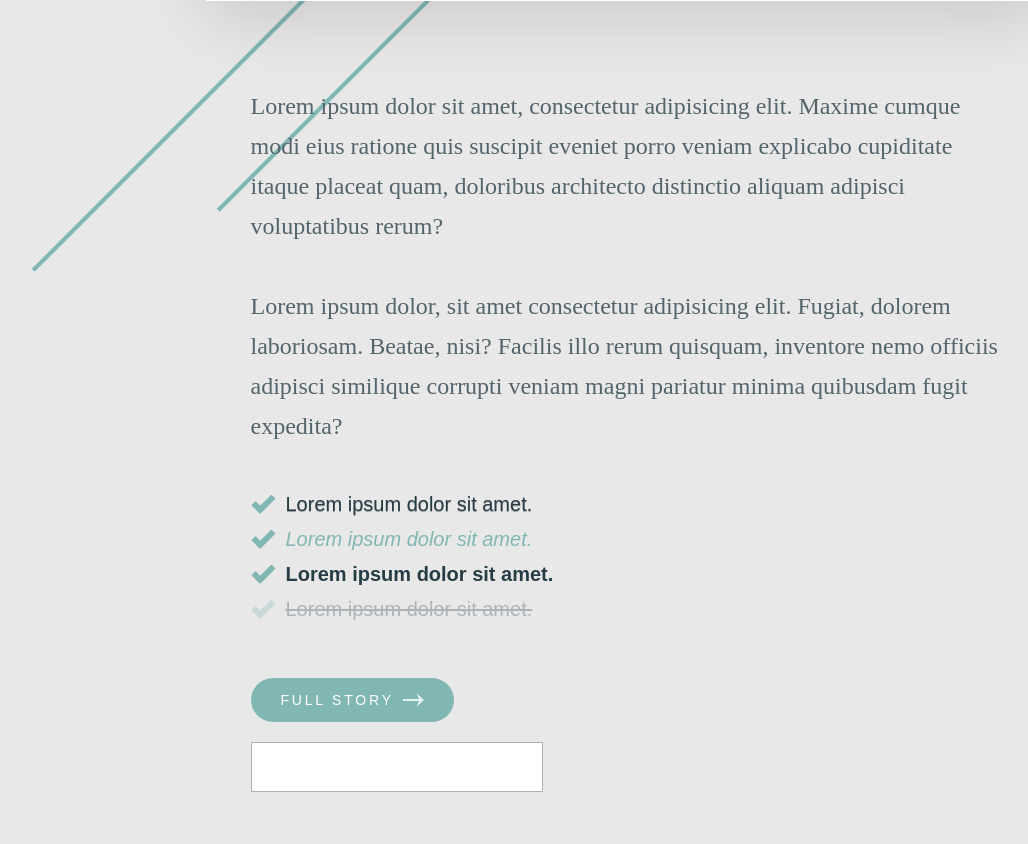
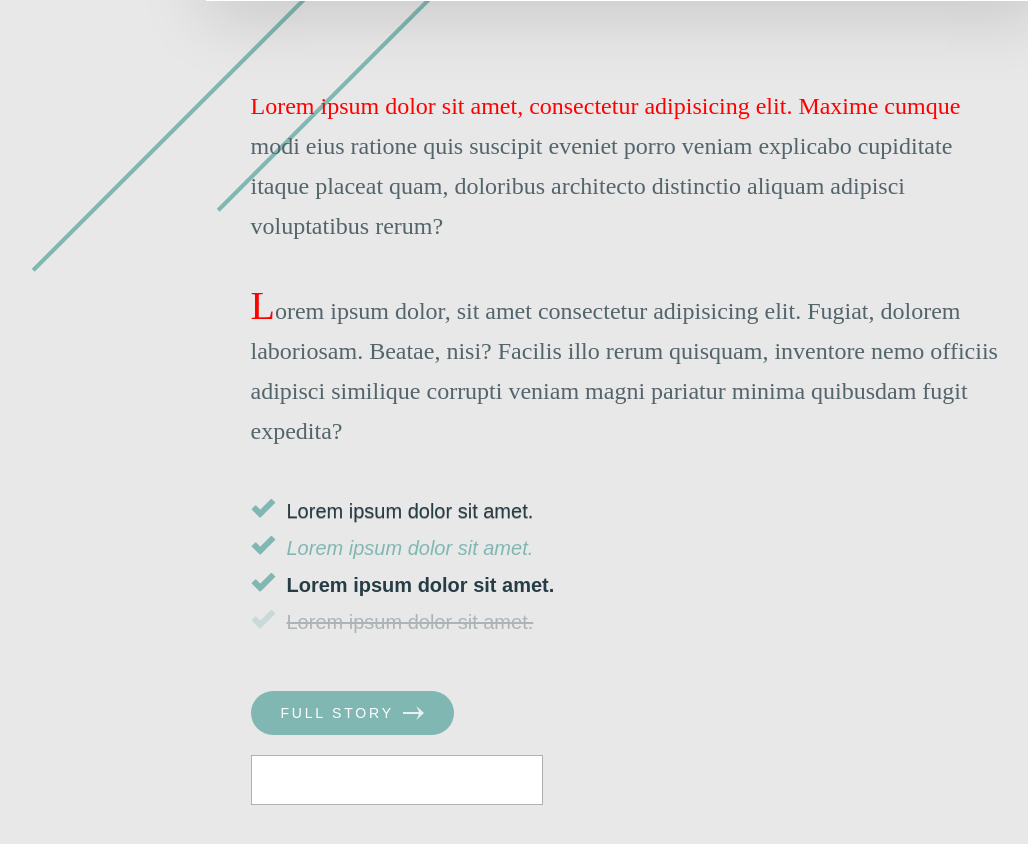
Before and after one commit to Vetal26/courses, a plain HTML site: page css_block_design/index.html in a window 1280 px wide. Shown: the part 922-1766 px from the top of the page, without its empty margins (14-1042 px from the left). Drawn offline with Linux system fonts and the light colour scheme.

Commit message:
work on pseudo-elements

```diff
--- a/css_block_design/css/style.css
+++ b/css_block_design/css/style.css
@@ -131,8 +131,17 @@ body {
   margin-bottom: 40px;
 }
 
+.content-bottom__text p:first-child:first-line {
+  color: red;
+}
+
 .content-bottom__text p:last-child {
   margin-bottom: 0px;
+}
+
+.content-bottom__text p:last-child::first-letter {
+  color: red;
+  font-size: 40px;
 }
 
 .content-bottom-info-list {
@@ -143,8 +152,12 @@ body {
   font-family: Arial, Helvetica, sans-serif;
   font-size: 20px;
   margin: 0 0 15px 0;
-  background: url("../img/icons/check_icon.png") left no-repeat;
-  padding-left: 35px;
+}
+
+.content-bottom-info-list li::before {
+  content: url("../img/icons/check_icon.png");
+  color: red;
+  margin-right: 11px;
 }
 
 .content-bottom-info-list li:last-child {
@@ -178,6 +191,10 @@ body {
 .content-bottom-info-list li:nth-child(3):hover {
   color: red;
   font-weight: normal;
+}
+
+.content-bottom-info-list li:nth-child(3):hover::before {
+  content: url("");
 }
 
 .content-bottom-info-list li:nth-child(4) {
```
